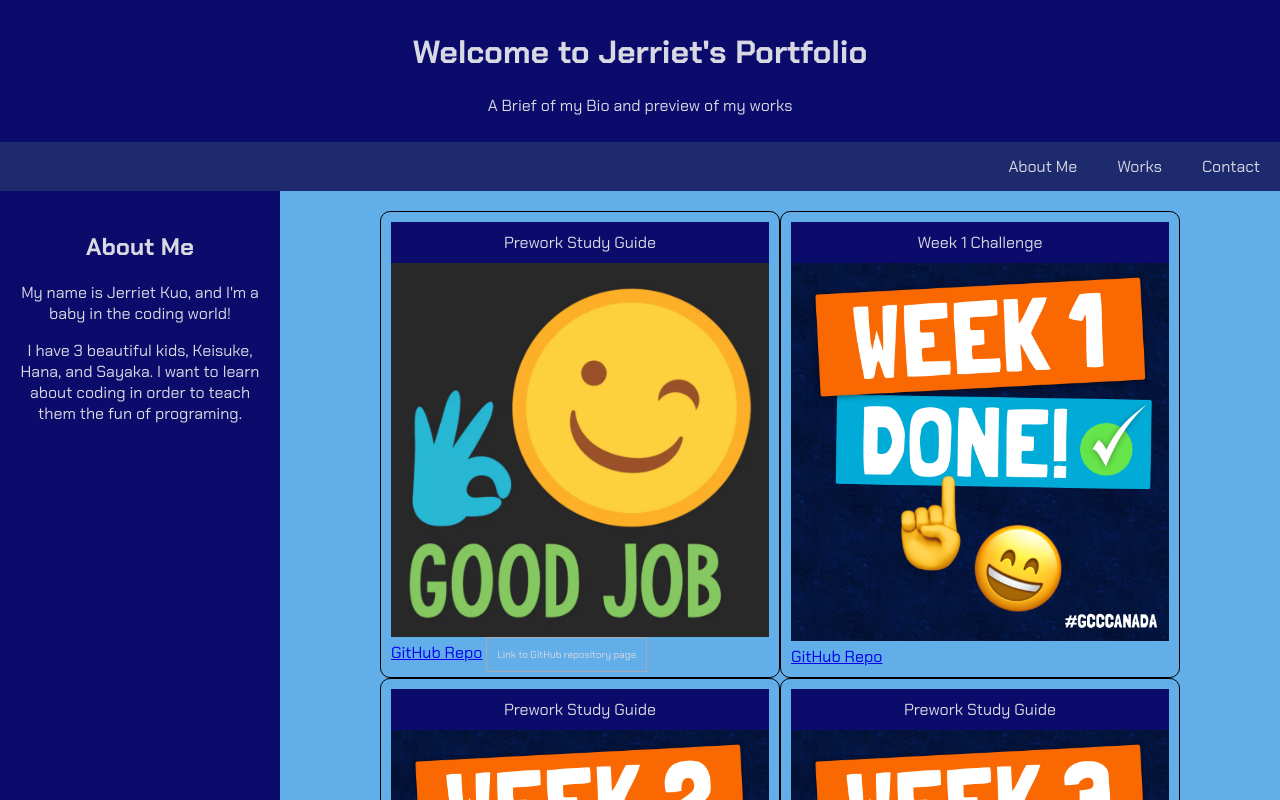
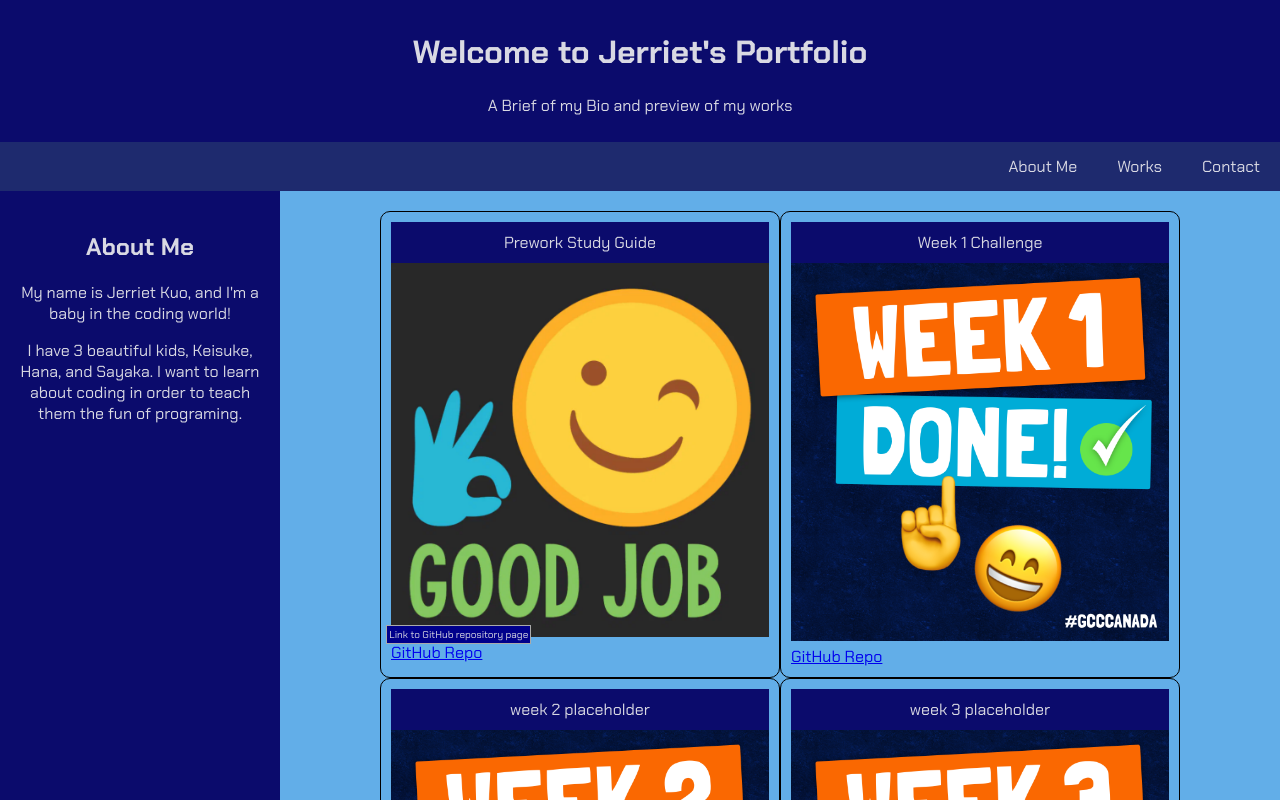
Before and after one commit to jerrietkuo/myportfolio, a plain HTML site: page index.html in a window 1280 px wide. In both pictures the pointer is over the element 436 px from the left and 652 px from the top of the page. Shown: the top 800 px of the page. Drawn offline with Linux system fonts and the light colour scheme.

Commit message:
fixed github-spam position

```diff
--- a/index.html
+++ b/index.html
@@ -56,7 +56,7 @@
           </span>
         </section>
         <section class="card">
-          <header>Prework Study Guide</header>
+          <header>week 2 placeholder</header>
           <a href="https://jerrietkuo.github.io/prework-study-guide/">
             <img src="./images/week2done.png" alt="PreworkStudyGuide" />
           </a>
@@ -65,7 +65,7 @@
           </span>
         </section>
         <section class="card">
-          <header>Prework Study Guide</header>
+          <header>week 3 placeholder</header>
           <a href="https://jerrietkuo.github.io/prework-study-guide/">
             <img src="./images/week3done.png" alt="PreworkStudyGuide" />
           </a>
--- a/style.css
+++ b/style.css
@@ -97,16 +97,15 @@
 
   #github-span:hover::after {
     content: "Link to GitHub repository page";
-    /* position: absolute; */
-    left: 0px;
-    bottom: 24px;
+    position: relative;
+    bottom: 20px;
+    right: 100px;
     min-width: 200px;
     border: 1px #aaaaaa solid;
-    background-color: var(--background);
-    padding: 10px;
+    background-color: darkblue;
+    padding: 2px;
     color: var(--fontColor);
     font-size: 10px;
-    z-index: 1;
   }
 
   @media screen and (max-width: 768px) {
```
